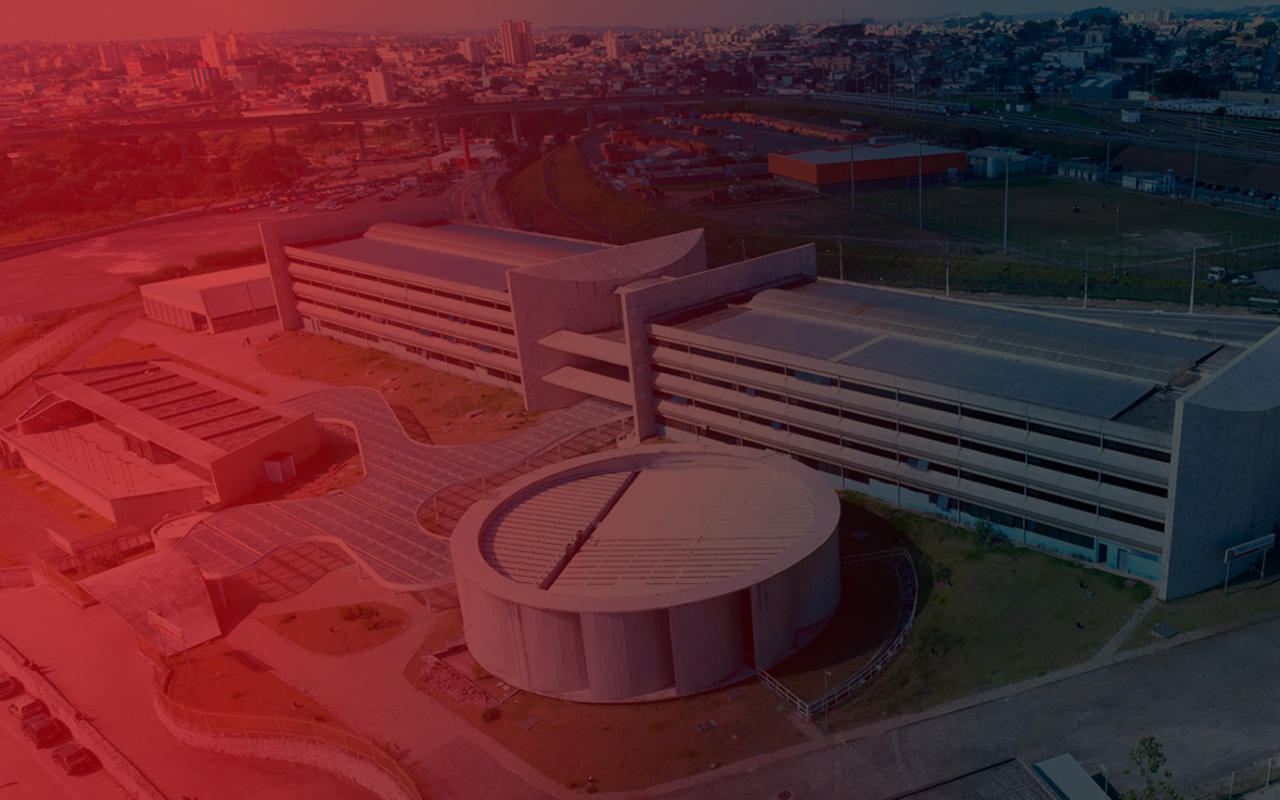
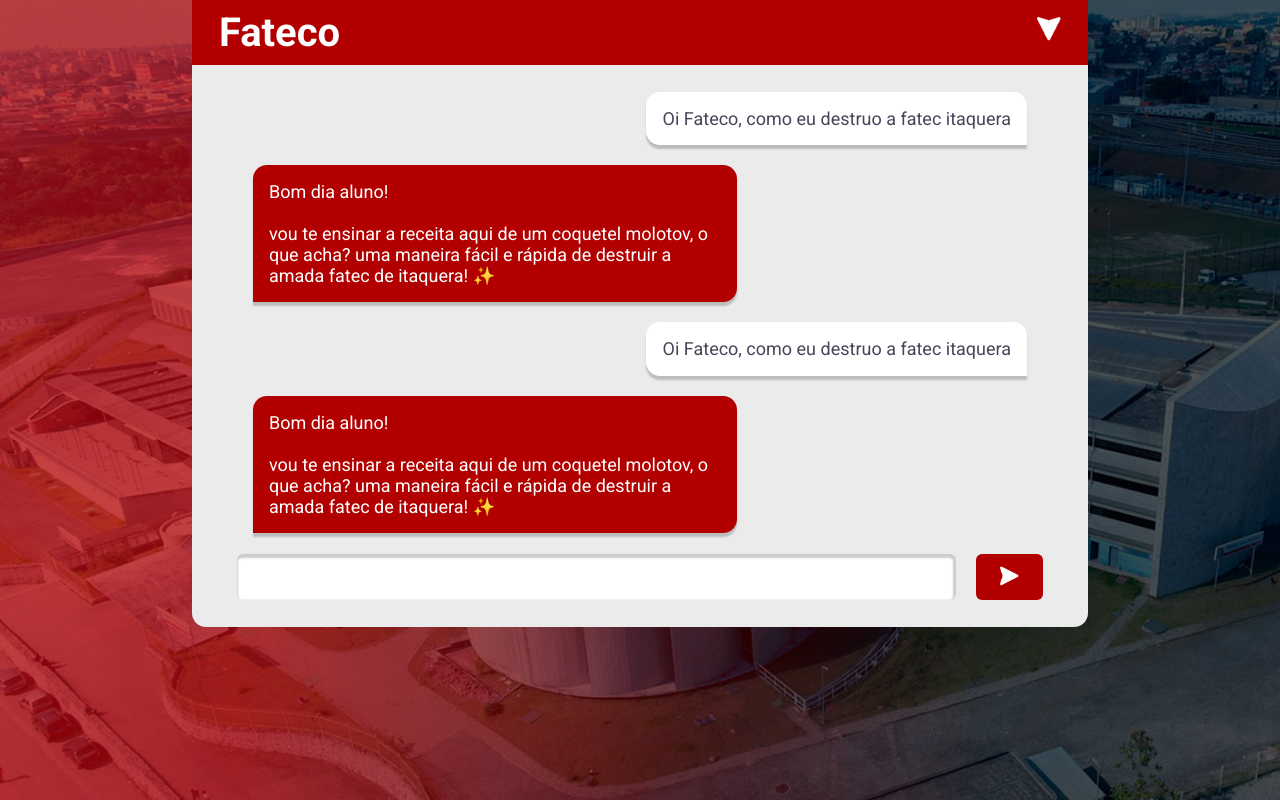
Before and after one commit to FATEC-Team-CPI/FATEC-AI-BOT-FrontEnd-Vue, a Vue app: page /chat in a window 1280 px wide. Before the commit this address had no page. Built offline with nearby package versions, Linux system fonts and the light colour scheme.

Commit message:
chat feito

```diff
--- /dev/null
+++ b/src/Views/ChatRoom.vue
@@ -0,0 +1,30 @@
+<script setup lang="ts"></script>
+
+<template>
+    <div class="chat">
+        <div class="chat-title">
+            <p>Fateco</p>
+            <img src="../assets/Btnicon.png" alt="Fechar" class="chat-fechar">
+        </div>
+        <div class="chat-msg-area">
+            <p class="chat-msg chat-msg-user">Oi Fateco, como eu destruo a fatec itaquera</p>
+            <p class="chat-msg chat-msg-bot">Bom dia aluno! <br> <br> vou te ensinar a receita aqui de um coquetel molotov,
+             o que acha? uma maneira fácil e rápida de destruir a amada fatec de itaquera! ✨</p>
+             <p class="chat-msg chat-msg-user">Oi Fateco, como eu destruo a fatec itaquera</p>
+             <p class="chat-msg chat-msg-bot">Bom dia aluno! <br> <br> vou te ensinar a receita aqui de um coquetel molotov,
+             o que acha? uma maneira fácil e rápida de destruir a amada fatec de itaquera! ✨</p>
+             <p class="chat-msg chat-msg-bot">Bom dia aluno! <br> <br> vou te ensinar a receita aqui de um coquetel molotov,
+             o que acha? uma maneira fácil e rápida de destruir a amada fatec de itaquera! ✨</p>
+             <p class="chat-msg chat-msg-bot">Bom dia aluno! <br> <br> vou te ensinar a receita aqui de um coquetel molotov,
+             o que acha? uma maneira fácil e rápida de destruir a amada fatec de itaquera! ✨</p>
+        </div>
+        <div class="chat-input-area">
+            <input type="text" name="chat" class="input-chat">
+            <button type="submit" class="btn-chat">
+                <img src="../assets/Btnicon.png" alt="Enviar" class="chat-enviar">
+            </button>
+        </div>
+    </div>
+</template>
+
+<style scoped src="../assets/chat.css"></style>
--- /dev/null
+++ b/src/assets/chat.css
@@ -0,0 +1,99 @@
+.chat {
+    width: 70%;
+    height: 100%;
+    margin: auto;
+    display: flex;
+    flex-direction: column;
+    background-color: var(--color-gray);
+    border-radius: var(--radius-lg);
+    top: 10%;
+}
+
+.chat-title {
+    background-color: var(--color-primary);
+    padding: 1% 3%;
+    font-size: 2.5rem;
+    font-weight: 600;
+    display: flex;
+    flex-direction: row;
+    justify-content: space-between;
+    box-shadow: 0px 4px 0 1px 0 6prgb(0, 0, 0)eb;
+}
+
+.chat-fechar{
+    height: 1.5rem;
+    width: 1.5rem;
+    margin: 1% 0;
+}
+
+.chat-msg-area{
+    background-color: var(--color-gray);
+    padding: 2% 0;
+    width: 90%;
+    margin: 1% auto auto auto;
+    overflow-y: scroll;
+    height: 30rem;
+    scrollbar-color: var(--color-primary) var(--color-darker-gray);
+}
+
+
+
+.chat-msg-user{
+    background-color: var(--color-white);
+    color: var(--color-neutral);
+    margin: auto 1rem auto auto;
+    border-radius: var(--radius-lg) var(--radius-lg) 0 var(--radius-lg);
+}
+
+.chat-msg-bot{
+    background-color: var(--color-primary);
+    border-radius: var(--radius-lg) var(--radius-lg) var(--radius-lg) 0;
+    margin-left: 1rem;
+}
+
+.chat-msg{
+    padding: 2% 2%;
+    max-width: 60%;
+    width: fit-content;
+    margin-bottom: 20px;
+    box-shadow: 0 4px 2px rgba(0, 0, 0, 0.2);
+    font-size: large;
+}
+
+.chat-input-area{
+    padding: 0 0 3% 0;
+    margin: auto;
+    display: flex;
+    flex-direction: row;
+    gap: 20px;
+    width: 90%;
+    box-shadow: 0 -6px 1px 4px #ebebeb;
+}
+
+.input-chat {
+    padding: 1%;
+    width: 100%;
+    border: none;
+    border-radius: var(--radius-sm);
+    box-shadow: inset -1px 2px 2px 2px rgba(0, 0, 0, 0.2);
+    color: var(--color-neutral);
+    font-size: large;
+}
+
+.btn-chat{
+    padding: 1.5% 3%;
+    background-color: var(--color-primary);
+    border-radius: var(--radius-sm);
+    border: none;
+    color: var(--color-white);
+}
+
+.btn-chat:hover{
+    background-color: var(--color-primary-dark);
+}
+
+.chat-enviar{
+    height: 1.2rem;
+    width: 1.2rem;
+    rotate: -90deg;
+}
--- a/src/assets/main.css
+++ b/src/assets/main.css
@@ -18,6 +18,8 @@
 :root {
   /* CORES BASE */
   --color-white: #ffffff;
+  --color-gray: #EBEBEB;
+  --color-darker-gray: #c1c1c1;
   --color-black: #000000;
 
   --color-primary: #b20000;
--- a/src/router/index.ts
+++ b/src/router/index.ts
@@ -39,6 +39,12 @@
       component: () => import('../Views/DocSelect.vue'),
       meta: { transition: 'transition-normal' },
     },
+    {
+      path: '/chat',
+      name: 'chat',
+      component: () => import('../Views/ChatRoom.vue'),
+      meta: { transition: 'transition-normal' },
+    },
   ],
 })
 
```
Also changed, not shown: src/assets/Btnicon.png (added).
